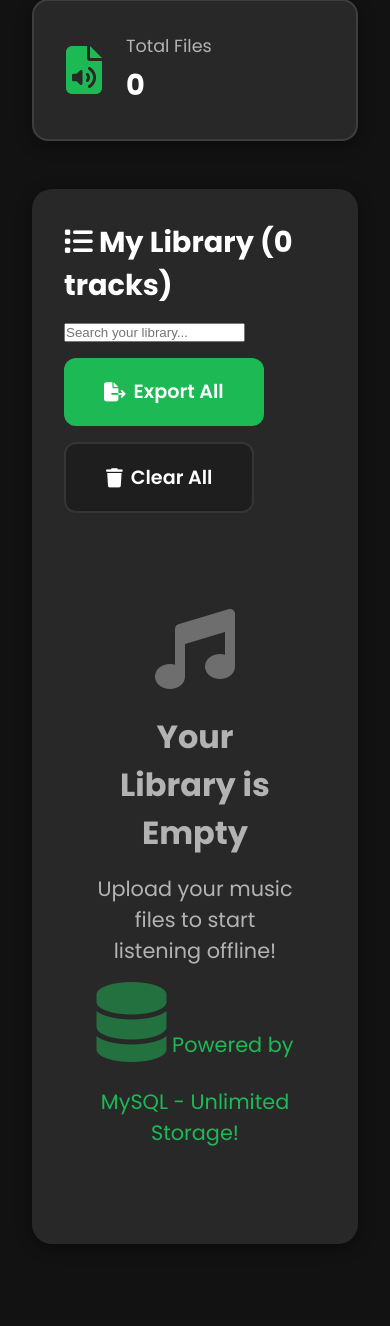
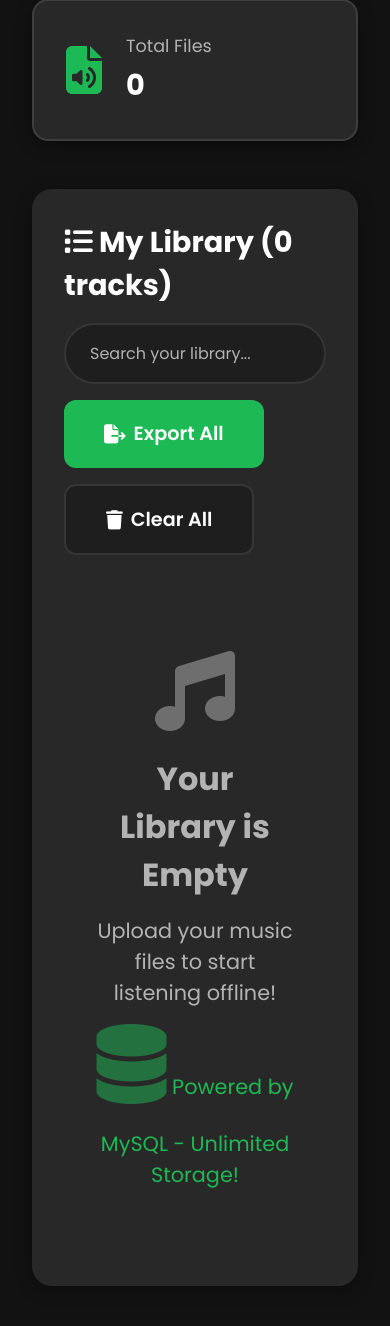
Before and after one commit to jesus-justin/TuneLocal, a PHP site: page / in a window 390 px wide, after a click on "Offline Music"; the page is wider, and only the part inside the window is pictured. Shown: the part 1652-2978 px from the top of that part. Run offline with PHP 8.4, Linux system fonts and the light colour scheme; data comes from the database, SQL or seed files in the repository; data that the repository does not hold is empty.

Commit message:
style: Add search input styling and improvements
- Add custom styles for search input field
- Implement focus state with Spotify green highlight
- Add search input animations and transitions
- Update library-actions flexbox for responsive layout
- Improve visual feedback for search interactions

```diff
--- a/styles.css
+++ b/styles.css
@@ -1087,6 +1087,33 @@ body {
     display: flex;
     gap: 1rem;
     flex-wrap: wrap;
+    align-items: center;
+    flex: 1;
+    min-width: 200px;
+}
+
+.search-input {
+    padding: 1rem 1.5rem;
+    border: 2px solid rgba(255, 255, 255, 0.1);
+    border-radius: 50px;
+    background: var(--bg-light);
+    color: var(--text-primary);
+    font-size: 1rem;
+    font-family: 'Poppins', sans-serif;
+    flex: 1;
+    min-width: 200px;
+    transition: var(--transition);
+}
+
+.search-input:focus {
+    outline: none;
+    border-color: var(--primary-color);
+    box-shadow: 0 0 20px rgba(29, 185, 84, 0.3);
+    background: var(--bg-card);
+}
+
+.search-input::placeholder {
+    color: var(--text-secondary);
 }
 
 .music-tracks {
```
